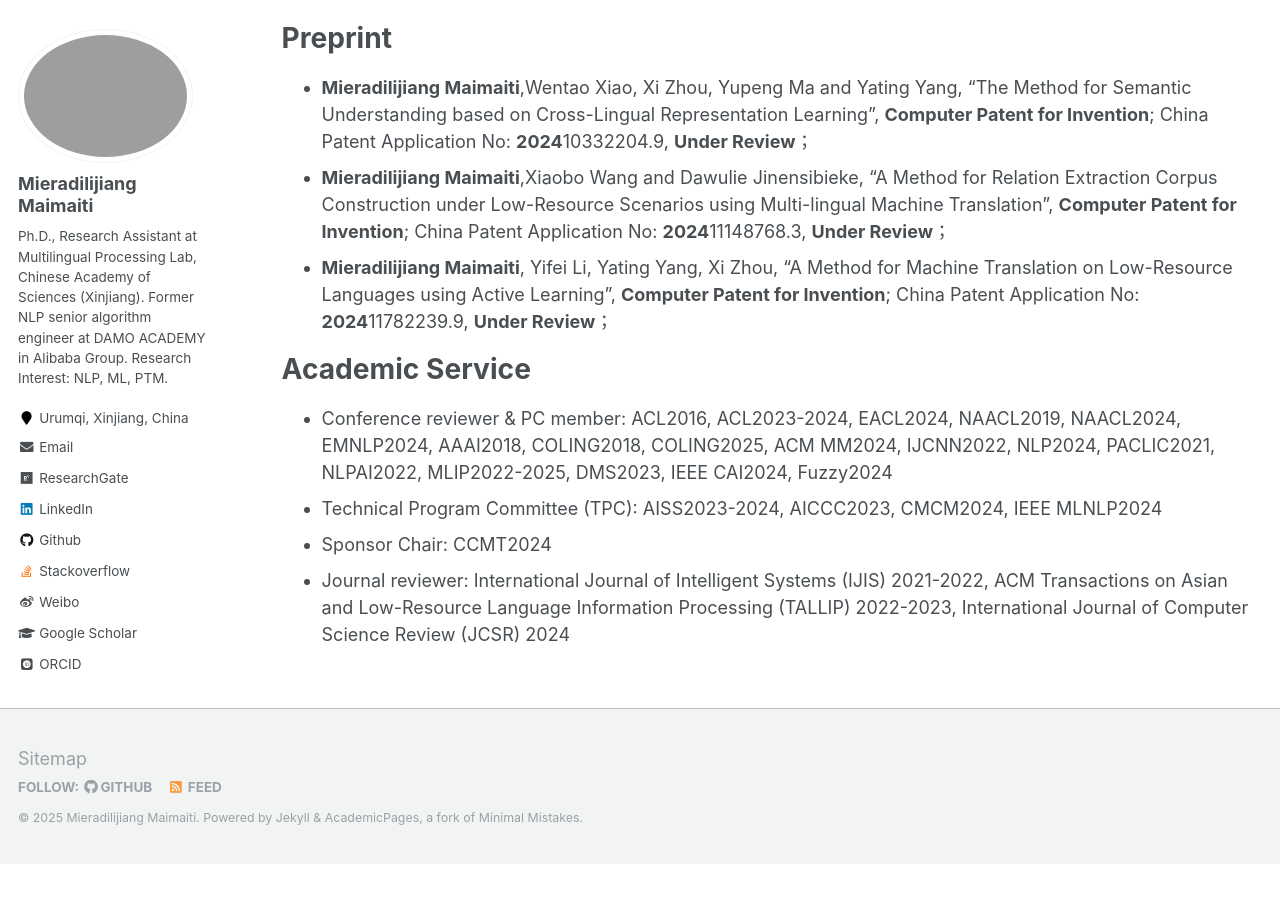
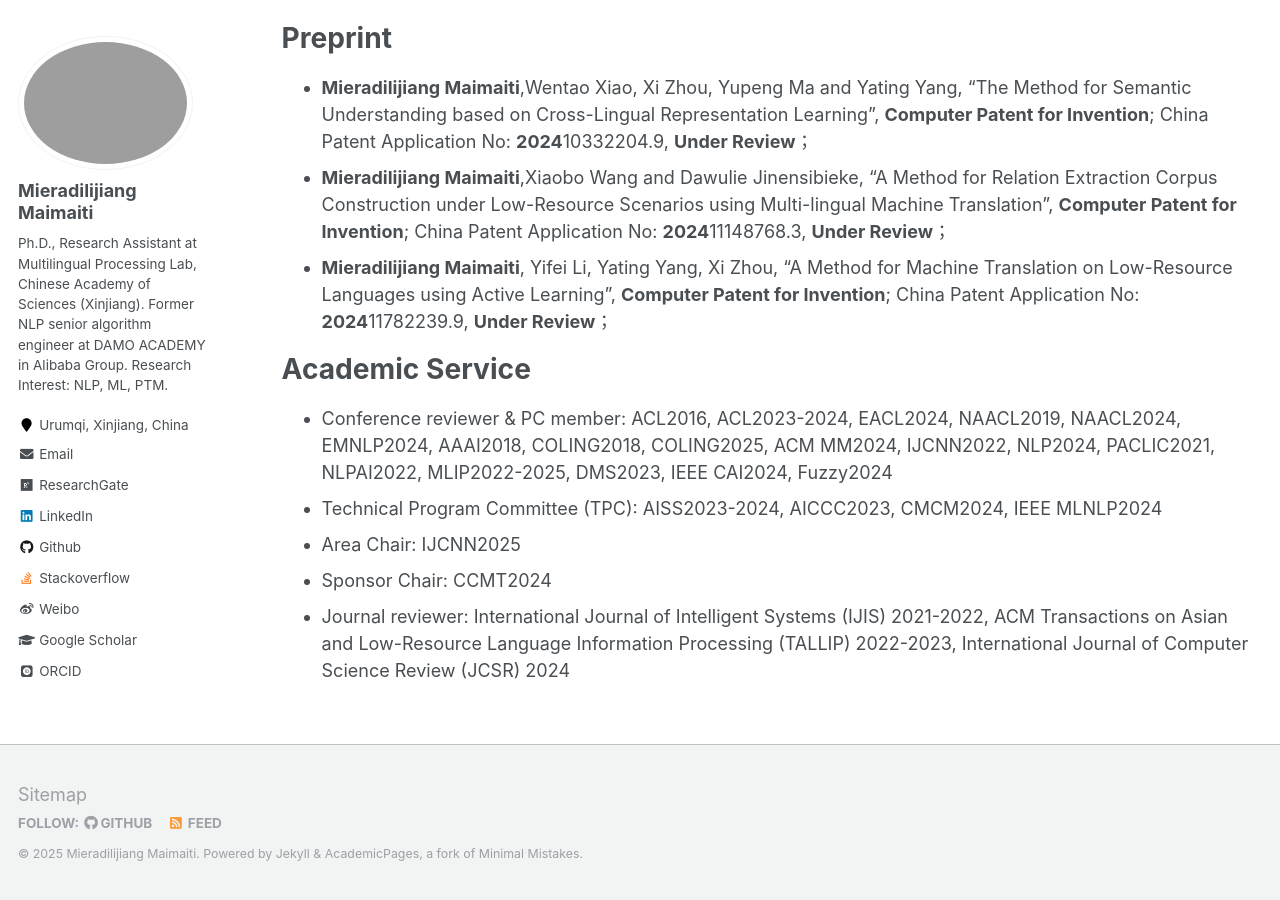
Before and after one commit to miradel51/miradel51.github.io, a Jekyll site: the page built from _pages/publications.md, in a window 1280 px wide and 900 px high, scrolled down 5068 px. Built offline with Jekyll 4.4.1, drawn with Linux system fonts in a browser that asks for light colours; some web fonts are replaced; before the commit the page ends 5932 px from its top, so only the background shows below that.

Commit message:
Update publications.md
added the area chair role for ijcnn2025

```diff
--- a/_pages/publications.md
+++ b/_pages/publications.md
@@ -33,5 +33,6 @@ Academic Service
 <!-- * Technical Program Committee (TPC): ADMIT2022-2024, AMLIT2023, ACDP2023-2024, AIMLR2023, CSSE2023, AISS2023-2024, ACAI2023, MLAMDA2023, AACIP2023, ACAI2023, DMCSE2023, SEAU2023, CACML2024, CMCM2024, DSML2023, CNIOT2023, MICML2023, APIT 2024, CCRIS 2024  -->
 * Conference reviewer & PC member: ACL2016, ACL2023-2024, EACL2024, NAACL2019, NAACL2024, EMNLP2024, AAAI2018, COLING2018, COLING2025, ACM MM2024, IJCNN2022, NLP2024, PACLIC2021, NLPAI2022, MLIP2022-2025, DMS2023, IEEE CAI2024, Fuzzy2024
 * Technical Program Committee (TPC): AISS2023-2024, AICCC2023, CMCM2024, IEEE MLNLP2024
+* Area Chair: IJCNN2025
 * Sponsor Chair: CCMT2024
 * Journal reviewer: International Journal of Intelligent Systems (IJIS) 2021-2022, ACM Transactions on Asian and Low-Resource Language Information Processing (TALLIP) 2022-2023, International Journal of Computer Science Review (JCSR) 2024
```
